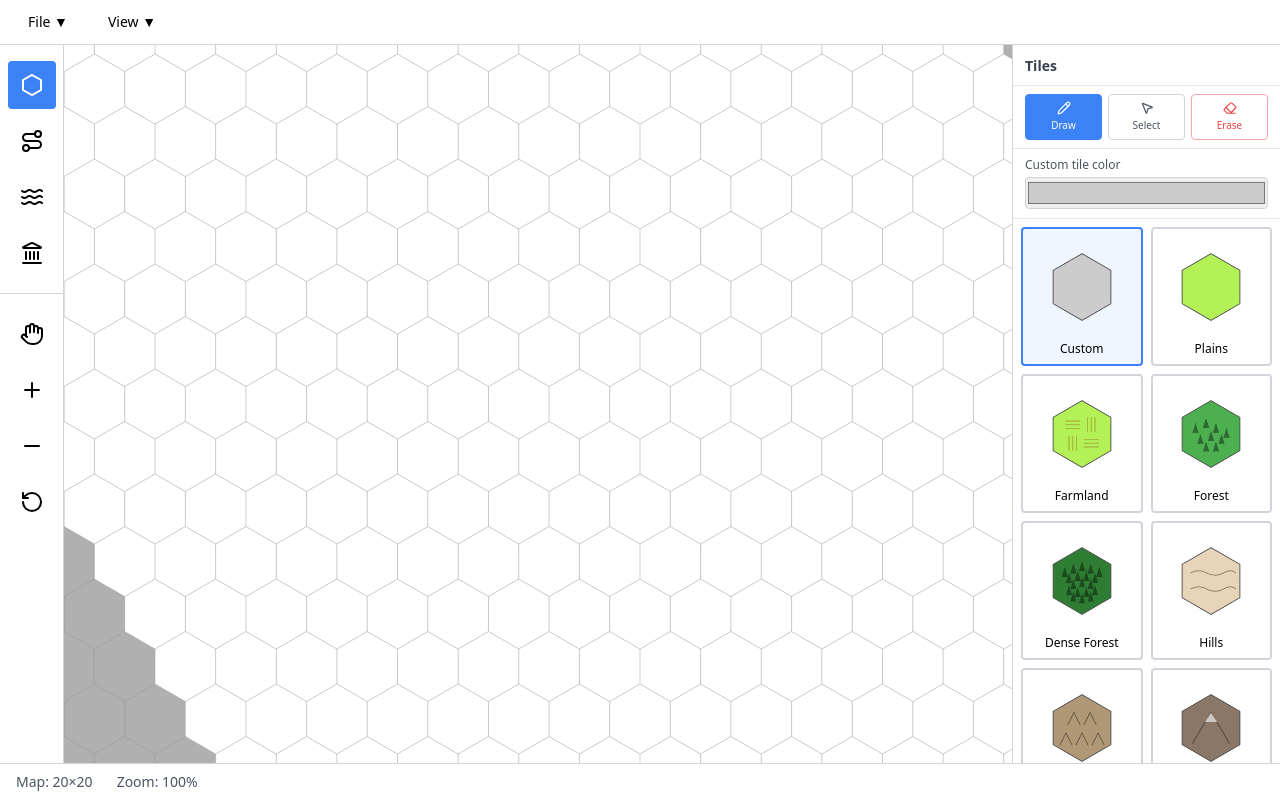
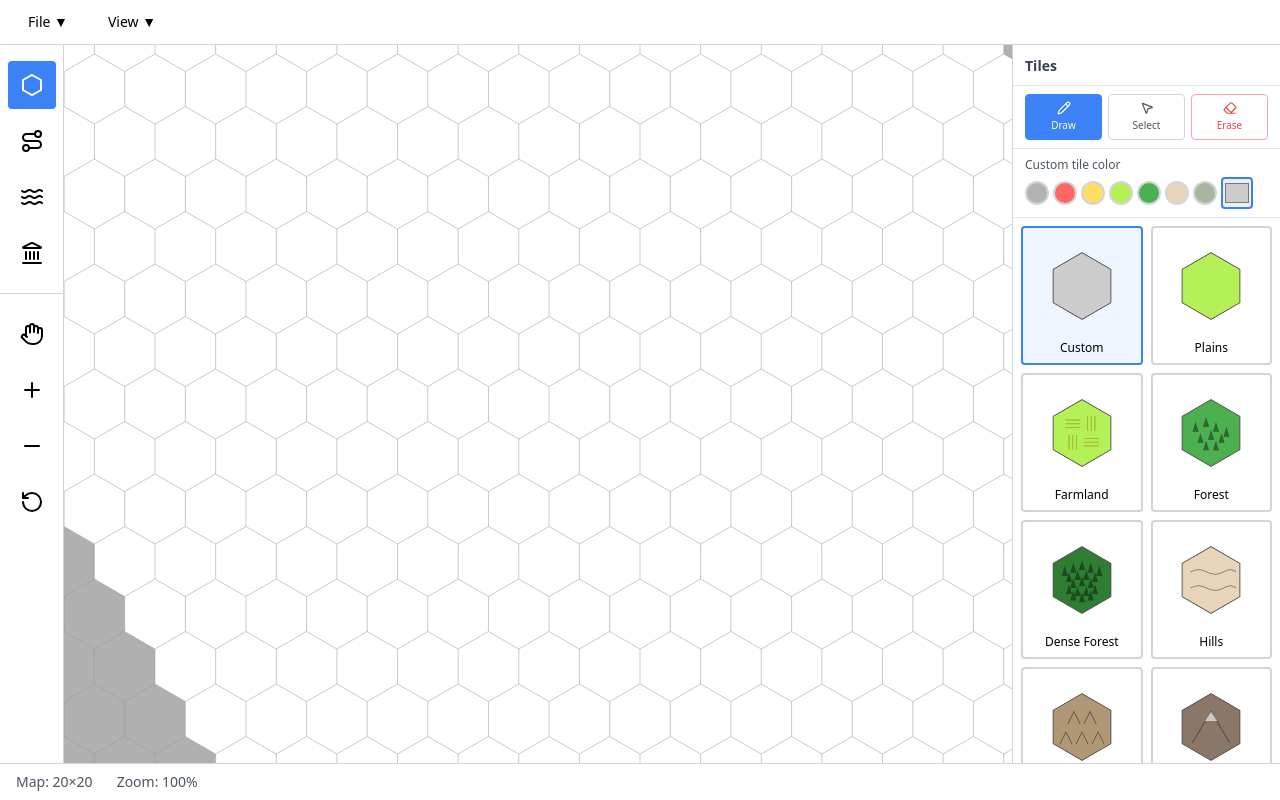
Before and after one commit to straylight77/hex-map-builder, a React (Vite) app: page / in a window 1280 px wide. Built offline with nearby package versions, Linux system fonts and the light colour scheme.

Commit message:
Updated color picker for Hex, River, Road tools to use new swatch style component

```diff
--- a/src/components/PathLibrary.jsx
+++ b/src/components/PathLibrary.jsx
@@ -1,4 +1,5 @@
 import { Pencil, MousePointer2, Eraser } from 'lucide-react';
+import { SwatchColorPicker, ROAD_SWATCHES, RIVER_SWATCHES } from './SwatchColorPicker.jsx';
 
 const PANEL_WIDTH = 268;
 
@@ -41,6 +42,9 @@ export function PathLibrary({
   const meander = editStyle?.meander;
   const showMeanderControls = isRiver && (pathToolMode === 'draw' || (pathToolMode === 'select' && hasSelection));
 
+  // Use river or road swatches depending on tool type
+  const swatches = isRiver ? RIVER_SWATCHES : ROAD_SWATCHES;
+
   return (
     <div className="absolute right-0 top-0 bottom-0 z-10" style={{ width: PANEL_WIDTH }}>
       <div className="bg-white border-l border-gray-300 h-full flex flex-col">
@@ -50,7 +54,7 @@ export function PathLibrary({
           <span className="text-sm font-semibold text-gray-700">{toolLabel}s</span>
         </div>
 
-        {/* Draw / Select / Erase — unified mode row */}
+        {/* Draw / Select / Erase */}
         <div className="px-3 py-2 border-b border-gray-200 flex gap-1.5 flex-shrink-0">
           {MODES.map(({ id, icon, label }) => {
             const isActive = pathToolMode === id;
@@ -77,7 +81,7 @@ export function PathLibrary({
           })}
         </div>
 
-        {/* Delete selected — only in select mode, right below mode row */}
+        {/* Delete selected — only in select mode */}
         {pathToolMode === 'select' && (
           <div className="px-3 py-2 border-b border-gray-200 flex-shrink-0">
             <button
@@ -118,16 +122,12 @@ export function PathLibrary({
           {/* Style controls */}
           {editStyle && (pathToolMode === 'draw' || (pathToolMode === 'select' && hasSelection)) && (
             <>
-              {/* Color */}
-              <div>
-                <label className="block text-xs font-medium text-gray-600 mb-1">Color</label>
-                <input
-                  type="color"
-                  value={editStyle.color}
-                  onChange={e => editUpdater({ color: e.target.value })}
-                  className="w-full h-8 cursor-pointer rounded border border-gray-300"
-                />
-              </div>
+              {/* Color — SwatchColorPicker */}
+              <SwatchColorPicker
+                swatches={swatches}
+                value={editStyle.color}
+                onChange={color => editUpdater({ color })}
+              />
 
               {/* Width */}
               <div>
--- /dev/null
+++ b/src/components/SwatchColorPicker.jsx
@@ -0,0 +1,100 @@
+// ---------------------------------------------------------------------------
+// SwatchColorPicker — reusable swatch + custom color picker
+//
+// Usage:
+//   <SwatchColorPicker swatches={ROAD_SWATCHES} value={color} onChange={setColor} />
+//
+// ---------------------------------------------------------------------------
+//
+// ══ CONFIGURING SWATCHES ════════════════════════════════════════════════════
+//
+// Swatches are defined as arrays of { label, value } objects.
+// Each tool's swatch list lives in the SWATCH_PRESETS object below.
+// The FIRST entry in each array becomes the default color for that tool
+// (set in useTools.js as the initial state for each style's color field).
+//
+// To ADD a swatch:    append { label: 'My Color', value: '#aabbcc' }
+// To REMOVE a swatch: delete the entry
+// To CHANGE a color:  edit the `value` hex string
+// To REORDER:         move the entry; the first entry is still the default
+//
+// ════════════════════════════════════════════════════════════════════════════
+
+// ── Swatch palettes ──────────────────────────────────────────────────────────
+// These are the color lists shown in each tool's panel.
+// Edit here to add / remove / reorder swatches.
+
+export const TILE_SWATCHES = [
+  { label: 'Grey',          value: '#b3b3b3' },   // "neutral", default
+  { label: 'Red',           value: '#FF6666' },   // "danger"
+  { label: 'Yellow',        value: '#ffde66' },   // "warning"
+  { label: 'Plains Green',  value: '#B4F157' },   // terrain.js: plains / farmland
+  { label: 'Forest Green',  value: '#4CAF50' },   // terrain.js: forest
+  { label: 'Hills Brown',   value: '#E8D4B8' },   // terrain.js: hills
+  { label: 'Swamp Grey',    value: '#a8b5a0' },   // terrain.js: swamp
+];
+
+export const ROAD_SWATCHES = [
+  { label: 'Light Brown',   value: '#c4a882' },   // default
+  { label: 'Dark Brown',    value: '#8B7355' },
+  { label: 'Black',         value: '#222222' },
+  { label: 'Light Grey',    value: '#aaaaaa' },
+];
+
+export const RIVER_SWATCHES = [
+  { label: 'Shallow Water', value: '#ADE1F9' },   // terrain.js: shallow-water
+  { label: 'Water',         value: '#73A9D7' },   // terrain.js: water
+  { label: 'Deep Water',    value: '#4A6B8C' },   // terrain.js: deep-water
+  { label: 'Lava Flow',     value: '#e15b5b' },
+];
+
+// ── Component ────────────────────────────────────────────────────────────────
+
+/**
+ * @param {{
+ *   swatches: Array<{label: string, value: string}>,
+ *   value: string,
+ *   onChange: (color: string) => void,
+ *   label?: string,
+ * }} props
+ */
+export function SwatchColorPicker({ swatches, value, onChange, label = 'Color' }) {
+  return (
+    <div>
+      <label className="block text-xs font-medium text-gray-600 mb-1">{label}</label>
+      <div className="flex gap-1 flex-wrap items-center">
+        {swatches.map(({ label: swatchLabel, value: swatchValue }) => (
+          <button
+            key={swatchValue}
+            title={swatchLabel}
+            onClick={() => onChange(swatchValue)}
+            className={`w-6 h-6 rounded-full border-2 transition-all flex-shrink-0 ${
+              value === swatchValue ? 'border-blue-500 scale-110' : 'border-gray-300'
+            }`}
+            style={{
+              backgroundColor: swatchValue,
+              boxShadow:
+                swatchValue === '#ffffff' || swatchValue === '#aaaaaa'
+                  ? 'inset 0 0 0 1px #ccc'
+                  : undefined,
+            }}
+          />
+        ))}
+
+        {/* Custom color — wider rectangle so it's easy to click */}
+        <input
+          type="color"
+          value={value}
+          onChange={e => onChange(e.target.value)}
+          title="Custom color"
+          className={`h-8 rounded cursor-pointer border-2 transition-all ${
+            swatches.some(s => s.value === value)
+              ? 'border-gray-300'
+              : 'border-blue-500'
+          }`}
+          style={{ width: '2rem' }}
+        />
+      </div>
+    </div>
+  );
+}
--- a/src/components/TileLibrary.jsx
+++ b/src/components/TileLibrary.jsx
@@ -1,6 +1,7 @@
 import { Pencil, MousePointer2, Eraser } from 'lucide-react';
 import { TERRAIN_TILES } from '../data/terrain.js';
 import { TilePreview } from './TilePreview.jsx';
+import { SwatchColorPicker, TILE_SWATCHES } from './SwatchColorPicker.jsx';
 
 export const PANEL_WIDTH = 268;
 const GRID_COLUMNS = 2;
@@ -49,7 +50,7 @@ export function TileLibrary({
           <span className="text-sm font-semibold text-gray-700">Tiles</span>
         </div>
 
-        {/* Draw / Select / Erase — unified mode row */}
+        {/* Draw / Select / Erase */}
         <div className="px-3 py-2 border-b border-gray-200 flex gap-1.5 flex-shrink-0">
           {MODES.map(({ id, icon, label }) => {
             const isActive = tileToolMode === id;
@@ -76,15 +77,14 @@ export function TileLibrary({
           })}
         </div>
 
-        {/* Custom color — only in draw mode */}
+        {/* Custom color — draw mode */}
         {tileToolMode === 'draw' && (
           <div className="px-3 py-2 border-b border-gray-200 flex-shrink-0">
-            <label className="block text-xs font-medium text-gray-600 mb-1">Custom tile color</label>
-            <input
-              type="color"
+            <SwatchColorPicker
+              swatches={TILE_SWATCHES}
               value={activeCustomColor}
-              onChange={e => onSetCustomTileColor(e.target.value)}
-              className="w-full h-8 cursor-pointer rounded border border-gray-300"
+              onChange={color => { onSetCustomTileColor(color); onSelectTile('custom'); }}
+              label="Custom tile color"
             />
           </div>
         )}
@@ -116,7 +116,7 @@ export function TileLibrary({
           </div>
         )}
 
-        {/* Tile grid — draw mode only */}
+        {/* Tile grid — draw mode */}
         {tileToolMode === 'draw' && (
           <div className="flex-1 overflow-y-auto p-2">
             <div
@@ -147,18 +147,17 @@ export function TileLibrary({
           </div>
         )}
 
-        {/* Select mode: tile picker (change tile on selected hex) */}
+        {/* Select mode: tile picker */}
         {tileToolMode === 'select' && (
           <div className="flex-1 overflow-y-auto p-2">
             {hasSelection && (
               <>
                 <div className="px-1 pb-2">
-                  <label className="block text-xs font-medium text-gray-600 mb-1">Custom tile color</label>
-                  <input
-                    type="color"
+                  <SwatchColorPicker
+                    swatches={TILE_SWATCHES}
                     value={activeCustomColor}
-                    onChange={e => onSetCustomTileColor(e.target.value)}
-                    className="w-full h-8 cursor-pointer rounded border border-gray-300"
+                    onChange={color => { onSetCustomTileColor(color); onSelectTile('custom'); }}
+                    label="Custom tile color"
                   />
                 </div>
                 <div
--- a/src/data/mapSchema.js
+++ b/src/data/mapSchema.js
@@ -1,5 +1,8 @@
 // ---------------------------------------------------------------------------
 // Map data schema
+// Note: default colors here must stay in sync with the first entry in each
+// swatch array in SwatchColorPicker.jsx (ROAD_SWATCHES, RIVER_SWATCHES,
+// TILE_SWATCHES). If you change a swatch order, update the color here too.
 // ---------------------------------------------------------------------------
 
 export const DEFAULT_SPLINE = {
@@ -16,7 +19,7 @@ export const DEFAULT_MEANDER = {
 
 export const DEFAULT_ROAD_STYLE = {
   width: 4,
-  color: '#8B7355',
+  color: '#c4a882',   // matches ROAD_SWATCHES[0] in SwatchColorPicker.jsx
   dash: [],
   spline: { ...DEFAULT_SPLINE },
   // Roads do not meander
@@ -24,7 +27,7 @@ export const DEFAULT_ROAD_STYLE = {
 
 export const DEFAULT_RIVER_STYLE = {
   width: 5,
-  color: '#5B9BD5',
+  color: '#ADE1F9',   // matches RIVER_SWATCHES[0] (shallow water) in SwatchColorPicker.jsx
   dash: [],
   spline: { ...DEFAULT_SPLINE, tension: 0.6 },
   meander: { ...DEFAULT_MEANDER },
```
Also changed, not shown: src/components/FeatureLibrary.jsx (+14 -34 lines), 1 other file (tests, documents, lock files or other folders).
